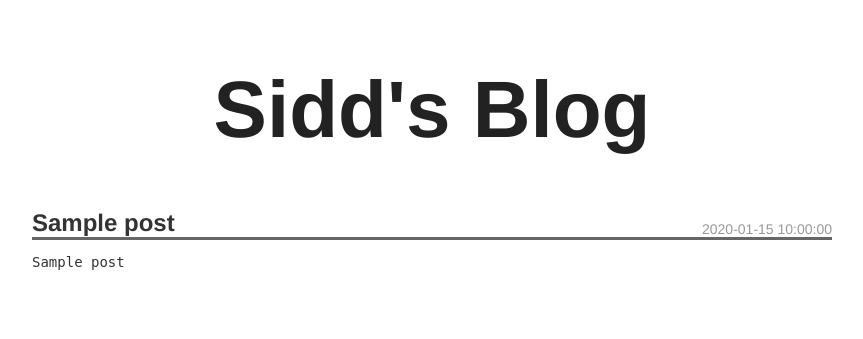
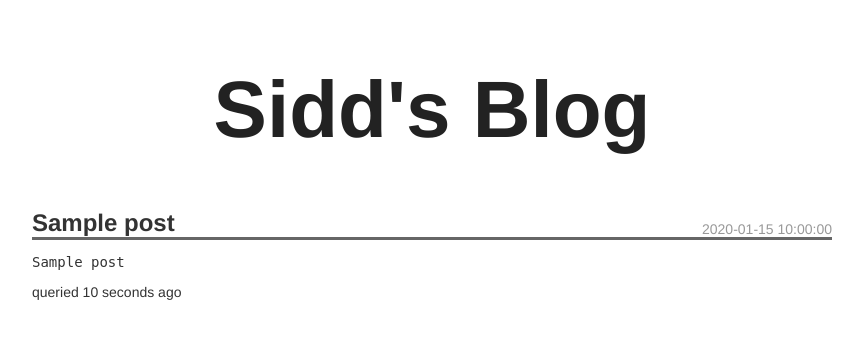
Before and after one commit to siddk/udacity, a Python web app: template Web Development/AppEngine/hello-udacity/templates/blog.html in a window 1280 px wide. Shown: the top 339 px of the page, without its empty margins (208-1071 px from the left). Run offline with Jinja, Linux system fonts and the light colour scheme; the template is opened without the code that fills it: most values are stand-ins (such as "Sample title", 1, 10 or a date in 2020).

Commit message:
Adding memcache

```diff
--- a/Web Development/AppEngine/hello-udacity/templates/blog.html
+++ b/Web Development/AppEngine/hello-udacity/templates/blog.html
@@ -109,5 +109,6 @@
                 </div>
             </div>
         {% endfor %}
+        <div class="time-since">queried {{secs}} seconds ago</div>
     </body>
 </html>
```
